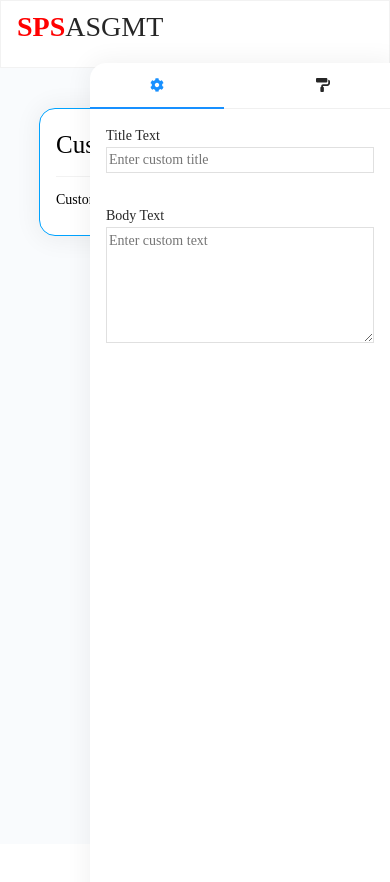
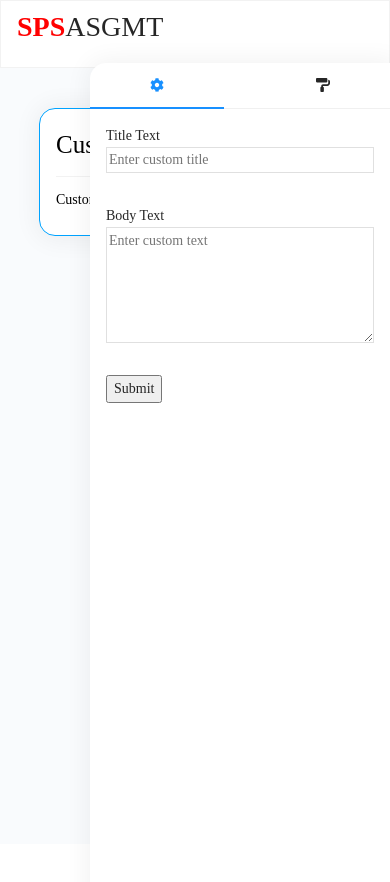
Before and after one commit to SuiYoung/streampoint_tech_test, a React (Create React App) app: page / in a window 390 px wide. Both pictures are taken after a click on the button 232 px from the left and 149 px from the top of the page. Shown: the top 882 px of the page. Built offline with nearby package versions, Linux system fonts and the light colour scheme; a web font is replaced by a local one.

Commit message:
add submit button for tablet and smaller devices without an enter key for form entry submission

```diff
--- a/src/App.css
+++ b/src/App.css
@@ -172,4 +172,12 @@ label textarea {
 .styleForm .blockPicker3 {
   top: 3.5rem;
 }
+.hiddenInput {
+  visibility: hidden;
+}
+@media only screen and (max-width: 768px) {
+  .hiddenInput {
+    visibility: visible;
+  }
+}
 /*# sourceMappingURL=App.css.map */
--- a/src/App.less
+++ b/src/App.less
@@ -188,6 +188,12 @@ label {
     }
 }
 
-// .hiddenInput {
-//     visibility: hidden;
-// }
+.hiddenInput {
+    visibility: hidden;
+}
+
+@media only screen and ( max-width: 768px) {
+    .hiddenInput {
+        visibility: visible;
+    }
+}
--- a/src/Components/Form.js
+++ b/src/Components/Form.js
@@ -52,6 +52,7 @@ class Form extends Component {
                 >
                 </textarea>
             </label>
+            <input className="hiddenInput" type="submit" onClick={this.props.onChangeValue} />
         </form>
 
         )
--- a/src/Components/StyleForm.js
+++ b/src/Components/StyleForm.js
@@ -282,6 +282,7 @@ class StyleForm extends Component {
                         </div>
                     </div>
                 </div>
+                <input className="hiddenInput" type="submit"/>
             </form>
         );
     }
```
Also changed, not shown: src/Components/CardContent.js (deleted), src/Components/EditCard.js (deleted), 1 other file (tests, documents, lock files or other folders).
